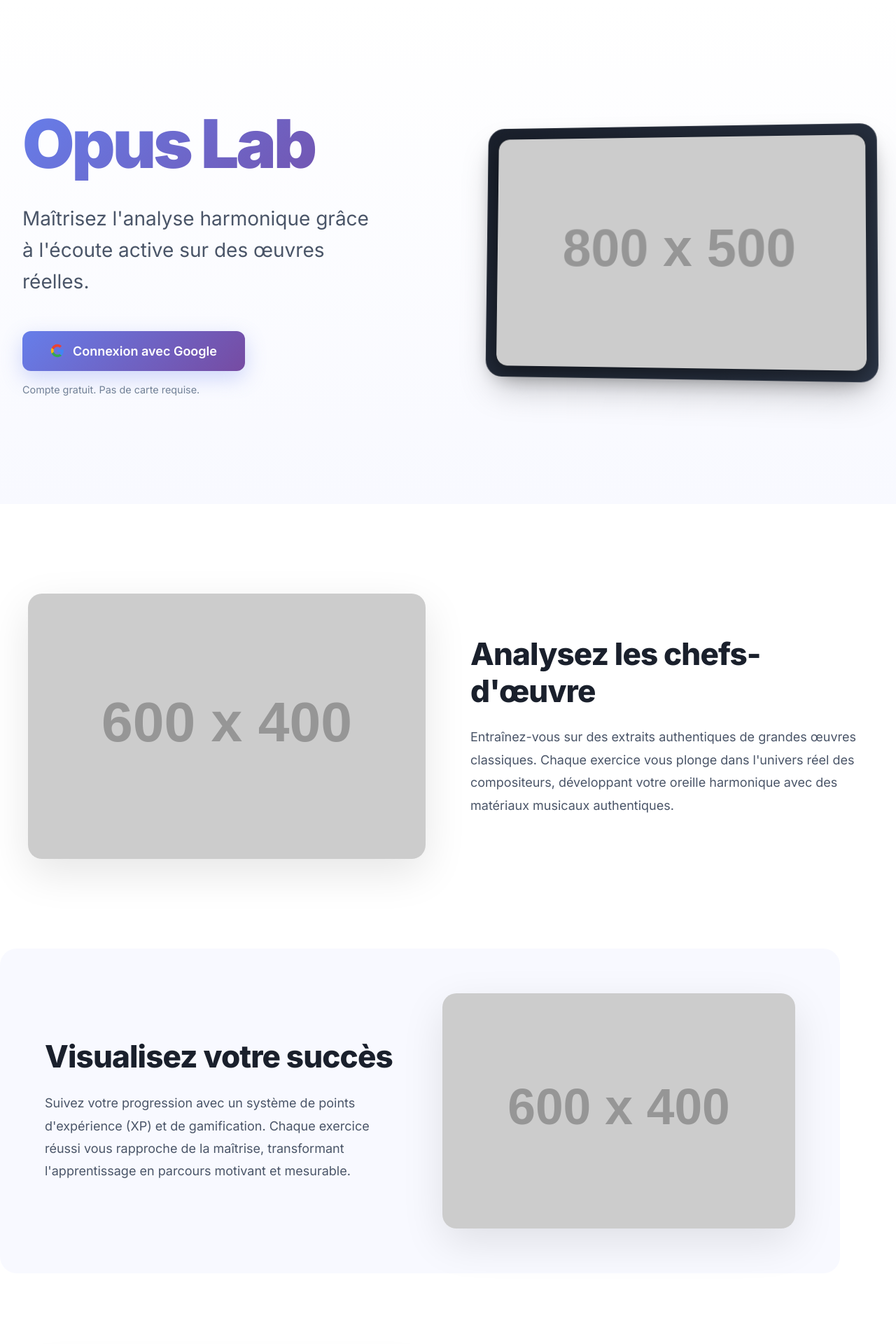
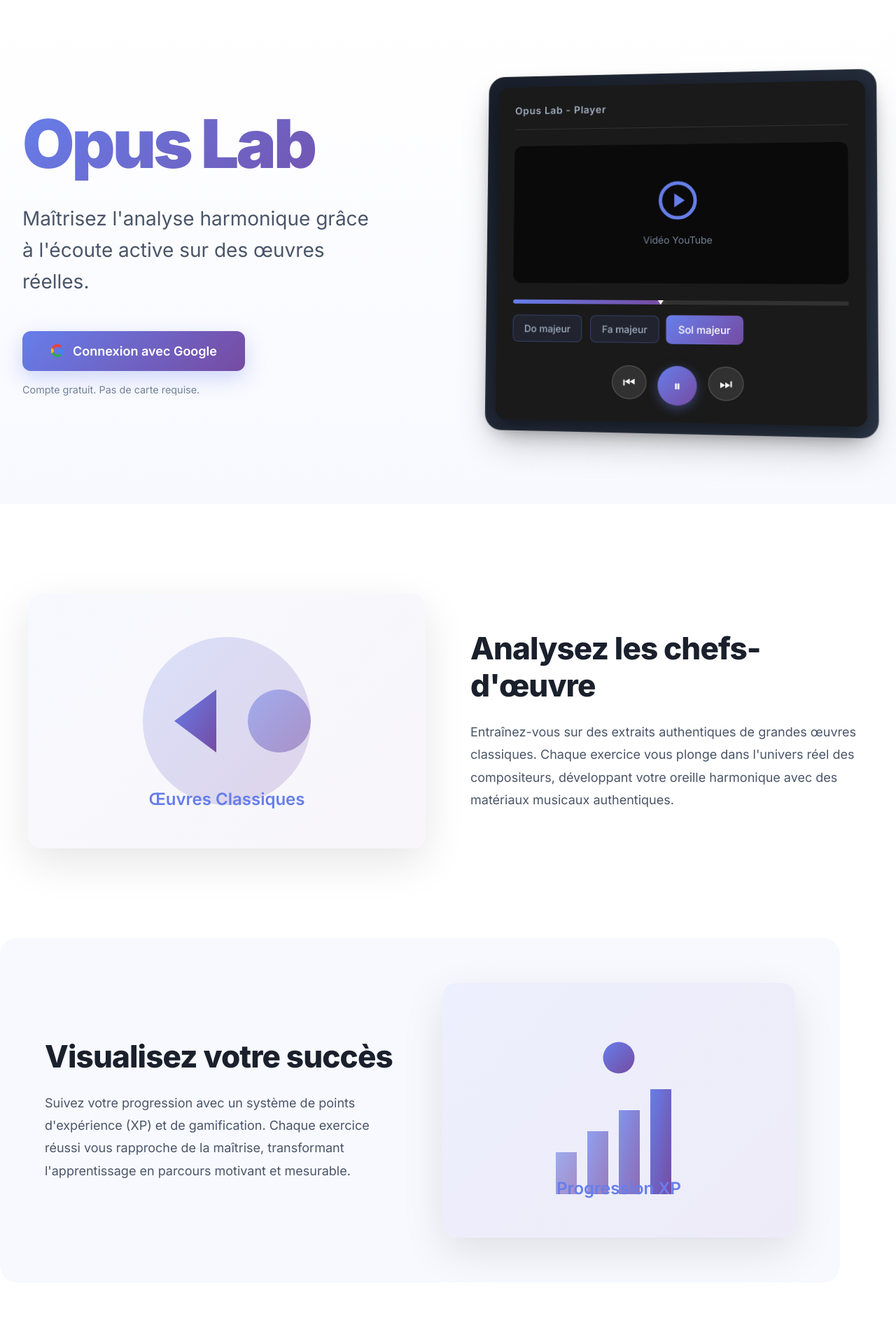
Before and after one commit to louis-absil/Opus-Lab, a React (Vite) app: page / in a window 1280 px wide. Shown: the top 1920 px of the page at 70% size. Built offline with nearby package versions, Linux system fonts and the light colour scheme; no server answers.

Commit message:
fix: Remplacer les placeholders par du contenu visuel franÃ§ais et ajouter un favicon

```diff
--- a/index.html
+++ b/index.html
@@ -2,7 +2,7 @@
 <html lang="en">
   <head>
     <meta charset="UTF-8" />
-    <link rel="icon" type="image/svg+xml" href="/vite.svg" />
+    <link rel="icon" type="image/svg+xml" href="/favicon.svg" />
     <meta name="viewport" content="width=device-width, initial-scale=1.0" />
     <title>Opus Lab</title>
   </head>
--- a/src/pages/LandingPage.css
+++ b/src/pages/LandingPage.css
@@ -148,6 +148,164 @@
   border-radius: 16px;
 }
 
+/* App Preview Mockup */
+.app-preview {
+  background: #1a1a1a;
+  color: #ffffff;
+  padding: 1.5rem;
+  height: 100%;
+  min-height: 400px;
+  display: flex;
+  flex-direction: column;
+  gap: 1.5rem;
+  font-family: 'Inter', sans-serif;
+}
+
+.preview-header {
+  display: flex;
+  align-items: center;
+  padding-bottom: 1rem;
+  border-bottom: 1px solid rgba(255, 255, 255, 0.1);
+}
+
+.preview-title {
+  font-size: 0.9rem;
+  font-weight: 600;
+  color: #a0aec0;
+  letter-spacing: 0.05em;
+}
+
+.preview-video-area {
+  flex: 1;
+  background: #0a0a0a;
+  border-radius: 12px;
+  display: flex;
+  align-items: center;
+  justify-content: center;
+  min-height: 200px;
+  position: relative;
+  overflow: hidden;
+}
+
+.video-placeholder {
+  display: flex;
+  flex-direction: column;
+  align-items: center;
+  gap: 1rem;
+  color: #667eea;
+}
+
+.play-icon {
+  width: 60px;
+  height: 60px;
+  color: #667eea;
+}
+
+.video-placeholder span {
+  font-size: 0.875rem;
+  color: #718096;
+}
+
+.preview-timeline {
+  display: flex;
+  flex-direction: column;
+  gap: 1rem;
+}
+
+.timeline-bar {
+  position: relative;
+  height: 6px;
+  background: rgba(255, 255, 255, 0.1);
+  border-radius: 3px;
+  overflow: hidden;
+}
+
+.timeline-progress {
+  position: absolute;
+  left: 0;
+  top: 0;
+  height: 100%;
+  width: 45%;
+  background: linear-gradient(90deg, #667eea 0%, #764ba2 100%);
+  border-radius: 3px;
+}
+
+.timeline-marker {
+  position: absolute;
+  left: 45%;
+  top: 50%;
+  transform: translate(-50%, -50%);
+  width: 12px;
+  height: 12px;
+  background: #ffffff;
+  border-radius: 50%;
+  box-shadow: 0 0 0 3px rgba(102, 126, 234, 0.5);
+}
+
+.timeline-chords {
+  display: flex;
+  gap: 0.75rem;
+  flex-wrap: wrap;
+}
+
+.chord-tag {
+  padding: 0.5rem 1rem;
+  background: rgba(102, 126, 234, 0.1);
+  border: 1px solid rgba(102, 126, 234, 0.3);
+  border-radius: 8px;
+  font-size: 0.875rem;
+  font-weight: 500;
+  color: #a0aec0;
+  transition: all 0.2s ease;
+}
+
+.chord-tag.active {
+  background: linear-gradient(135deg, #667eea 0%, #764ba2 100%);
+  border-color: transparent;
+  color: #ffffff;
+  transform: scale(1.05);
+}
+
+.preview-controls {
+  display: flex;
+  justify-content: center;
+  gap: 1rem;
+  padding-top: 0.5rem;
+}
+
+.control-btn {
+  width: 48px;
+  height: 48px;
+  border-radius: 50%;
+  background: rgba(255, 255, 255, 0.1);
+  border: 1px solid rgba(255, 255, 255, 0.2);
+  color: #ffffff;
+  font-size: 1.25rem;
+  cursor: pointer;
+  display: flex;
+  align-items: center;
+  justify-content: center;
+  transition: all 0.2s ease;
+}
+
+.control-btn:hover {
+  background: rgba(255, 255, 255, 0.2);
+  transform: scale(1.1);
+}
+
+.control-btn.play {
+  width: 56px;
+  height: 56px;
+  background: linear-gradient(135deg, #667eea 0%, #764ba2 100%);
+  border: none;
+  box-shadow: 0 4px 15px rgba(102, 126, 234, 0.4);
+}
+
+.control-btn.play:hover {
+  box-shadow: 0 6px 20px rgba(102, 126, 234, 0.6);
+  transform: scale(1.1);
+}
+
 /* Features Section */
 .features-section {
   padding: 8rem 2rem;
@@ -200,6 +358,37 @@
   width: 100%;
   height: auto;
   display: block;
+}
+
+/* Feature Illustrations (SVG) */
+.feature-illustration {
+  width: 100%;
+  height: 100%;
+  min-height: 300px;
+  display: flex;
+  align-items: center;
+  justify-content: center;
+  background: linear-gradient(135deg, #f8f9ff 0%, #ffffff 100%);
+  border-radius: 20px;
+  padding: 2rem;
+}
+
+.illustration-svg {
+  width: 100%;
+  height: auto;
+  max-width: 300px;
+}
+
+.illustration-1 {
+  background: linear-gradient(135deg, rgba(102, 126, 234, 0.05) 0%, rgba(118, 75, 162, 0.05) 100%);
+}
+
+.illustration-2 {
+  background: linear-gradient(135deg, rgba(102, 126, 234, 0.08) 0%, rgba(118, 75, 162, 0.08) 100%);
+}
+
+.illustration-3 {
+  background: linear-gradient(135deg, rgba(102, 126, 234, 0.05) 0%, rgba(118, 75, 162, 0.05) 100%);
 }
 
 .feature-content {
--- a/src/pages/LandingPage.jsx
+++ b/src/pages/LandingPage.jsx
@@ -96,11 +96,36 @@
             <div className="device-mockup">
               <div className="device-frame">
                 <div className="device-screen">
-                  <img
-                    src="https://via.placeholder.com/800x500/667eea/ffffff?text=Opus+Lab+Player+Interface"
-                    alt="Opus Lab Interface Preview"
-                    className="screen-image"
-                  />
+                  <div className="app-preview">
+                    <div className="preview-header">
+                      <div className="preview-title">Opus Lab - Player</div>
+                    </div>
+                    <div className="preview-video-area">
+                      <div className="video-placeholder">
+                        <svg className="play-icon" viewBox="0 0 24 24" fill="none">
+                          <circle cx="12" cy="12" r="10" stroke="currentColor" strokeWidth="2"/>
+                          <path d="M10 8l6 4-6 4V8z" fill="currentColor"/>
+                        </svg>
+                        <span>Vidéo YouTube</span>
+                      </div>
+                    </div>
+                    <div className="preview-timeline">
+                      <div className="timeline-bar">
+                        <div className="timeline-progress"></div>
+                        <div className="timeline-marker"></div>
+                      </div>
+                      <div className="timeline-chords">
+                        <span className="chord-tag">Do majeur</span>
+                        <span className="chord-tag">Fa majeur</span>
+                        <span className="chord-tag active">Sol majeur</span>
+                      </div>
+                    </div>
+                    <div className="preview-controls">
+                      <button className="control-btn">⏮</button>
+                      <button className="control-btn play">⏸</button>
+                      <button className="control-btn">⏭</button>
+                    </div>
+                  </div>
                 </div>
               </div>
             </div>
@@ -113,10 +138,20 @@
         {/* Feature 1 - Image Left */}
         <div className="feature-block feature-left">
           <div className="feature-image">
-            <img
-              src="https://via.placeholder.com/600x400/764ba2/ffffff?text=Analyse+des+Chefs-d%27œuvre"
-              alt="Analyse des œuvres classiques"
-            />
+            <div className="feature-illustration illustration-1">
+              <svg viewBox="0 0 200 200" className="illustration-svg">
+                <defs>
+                  <linearGradient id="grad1" x1="0%" y1="0%" x2="100%" y2="100%">
+                    <stop offset="0%" stopColor="#667eea" stopOpacity="1" />
+                    <stop offset="100%" stopColor="#764ba2" stopOpacity="1" />
+                  </linearGradient>
+                </defs>
+                <circle cx="100" cy="100" r="80" fill="url(#grad1)" opacity="0.2"/>
+                <path d="M50 100 L90 70 L90 130 Z" fill="url(#grad1)"/>
+                <circle cx="150" cy="100" r="30" fill="url(#grad1)" opacity="0.5"/>
+                <text x="100" y="180" textAnchor="middle" fontSize="16" fill="#667eea" fontWeight="600">Œuvres Classiques</text>
+              </svg>
+            </div>
           </div>
           <div className="feature-content">
             <h2 className="feature-title">Analysez les chefs-d'œuvre</h2>
@@ -139,20 +174,44 @@
             </p>
           </div>
           <div className="feature-image">
-            <img
-              src="https://via.placeholder.com/600x400/667eea/ffffff?text=Progression+%26+XP"
-              alt="Suivi de progression"
-            />
+            <div className="feature-illustration illustration-2">
+              <svg viewBox="0 0 200 200" className="illustration-svg">
+                <defs>
+                  <linearGradient id="grad2" x1="0%" y1="0%" x2="100%" y2="100%">
+                    <stop offset="0%" stopColor="#667eea" stopOpacity="1" />
+                    <stop offset="100%" stopColor="#764ba2" stopOpacity="1" />
+                  </linearGradient>
+                </defs>
+                <rect x="40" y="140" width="20" height="40" fill="url(#grad2)" opacity="0.6"/>
+                <rect x="70" y="120" width="20" height="60" fill="url(#grad2)" opacity="0.7"/>
+                <rect x="100" y="100" width="20" height="80" fill="url(#grad2)" opacity="0.8"/>
+                <rect x="130" y="80" width="20" height="100" fill="url(#grad2)"/>
+                <circle cx="100" cy="50" r="15" fill="url(#grad2)"/>
+                <text x="100" y="180" textAnchor="middle" fontSize="16" fill="#667eea" fontWeight="600">Progression XP</text>
+              </svg>
+            </div>
           </div>
         </div>
 
         {/* Feature 3 - Image Left */}
         <div className="feature-block feature-left">
           <div className="feature-image">
-            <img
-              src="https://via.placeholder.com/600x400/764ba2/ffffff?text=Exercices+Ciblés"
-              alt="Exercices personnalisés"
-            />
+            <div className="feature-illustration illustration-3">
+              <svg viewBox="0 0 200 200" className="illustration-svg">
+                <defs>
+                  <linearGradient id="grad3" x1="0%" y1="0%" x2="100%" y2="100%">
+                    <stop offset="0%" stopColor="#667eea" stopOpacity="1" />
+                    <stop offset="100%" stopColor="#764ba2" stopOpacity="1" />
+                  </linearGradient>
+                </defs>
+                <rect x="30" y="50" width="140" height="100" rx="10" fill="url(#grad3)" opacity="0.1"/>
+                <rect x="50" y="70" width="100" height="8" rx="4" fill="url(#grad3)"/>
+                <rect x="50" y="90" width="80" height="8" rx="4" fill="url(#grad3)" opacity="0.7"/>
+                <rect x="50" y="110" width="120" height="8" rx="4" fill="url(#grad3)" opacity="0.5"/>
+                <circle cx="170" cy="80" r="8" fill="url(#grad3)"/>
+                <text x="100" y="180" textAnchor="middle" fontSize="16" fill="#667eea" fontWeight="600">Filtres Avancés</text>
+              </svg>
+            </div>
           </div>
           <div className="feature-content">
             <h2 className="feature-title">Entraînement à la carte</h2>
```
Also changed, not shown: public/favicon.svg (added).
